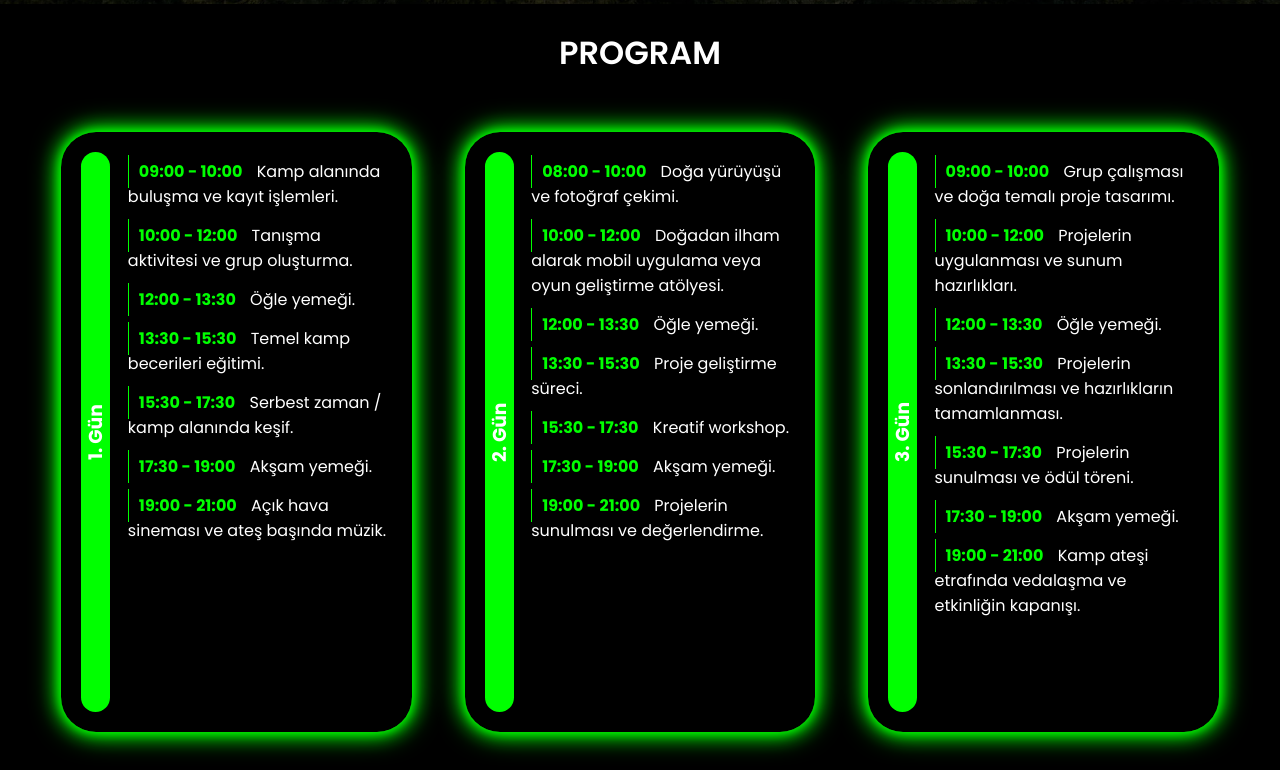
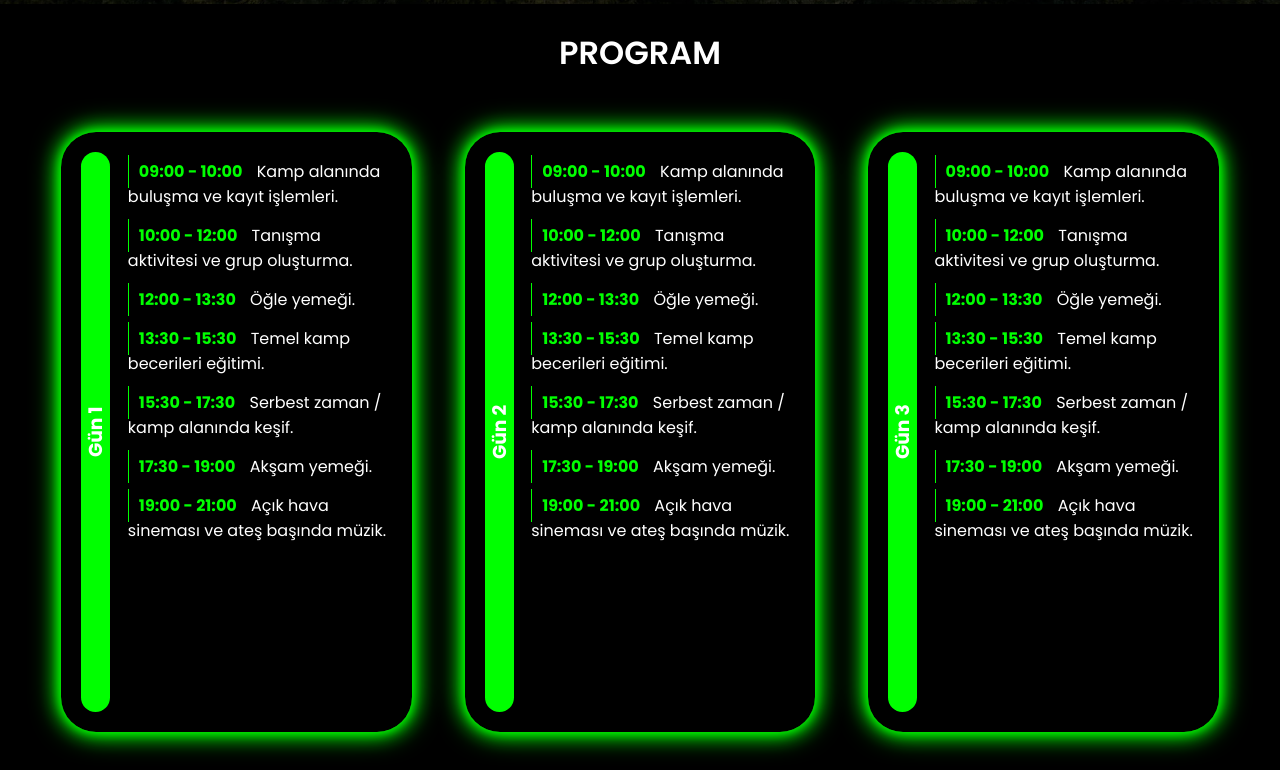
Before and after one commit to damlahub/CodeFest, a plain HTML site: page index.html in a window 1280 px wide. Shown: the part 796-1566 px from the top of the page. Drawn offline with nearby package versions, Linux system fonts and the light colour scheme.

Commit message:
program.js yazıldı.

```diff
--- /dev/null
+++ b/apps/programs.js
@@ -0,0 +1,132 @@
+const programs = [
+    {
+        day: "Gün 1",
+        programHours: "09:00 - 10:00",
+        details: "Kamp alanında buluşma ve kayıt işlemleri."
+    },
+    {
+        day: "Gün 1",
+        programHours: "10:00 - 12:00",
+        details: "Tanışma aktivitesi ve grup oluşturma."
+    },
+    {
+        day: "Gün 1",
+        programHours: "12:00 - 13:30",
+        details: "Öğle yemeği."
+    },
+    {
+        day: "Gün 1",
+        programHours: "13:30 - 15:30",
+        details: "Temel kamp becerileri eğitimi."
+    },
+    {
+        day: "Gün 1",
+        programHours: "15:30 - 17:30",
+        details: "Serbest zaman / kamp alanında keşif."
+    },
+    {
+        day: "Gün 1",
+        programHours: "17:30 - 19:00",
+        details: " Akşam yemeği."
+    },
+    {
+        day: "Gün 1",
+        programHours: "19:00 - 21:00",
+        details: "Açık hava sineması ve ateş başında müzik."
+    },
+    {
+        day: "Gün 2",
+        programHours: "09:00 - 10:00",
+        details: "Kamp alanında buluşma ve kayıt işlemleri."
+    },
+    {
+        day: "Gün 2",
+        programHours: "10:00 - 12:00",
+        details: "Tanışma aktivitesi ve grup oluşturma."
+    },
+    {
+        day: "Gün 2",
+        programHours: "12:00 - 13:30",
+        details: "Öğle yemeği."
+    },
+    {
+        day: "Gün 2",
+        programHours: "13:30 - 15:30",
+        details: "Temel kamp becerileri eğitimi."
+    },
+    {
+        day: "Gün 2",
+        programHours: "15:30 - 17:30",
+        details: "Serbest zaman / kamp alanında keşif."
+    },
+    {
+        day: "Gün 2",
+        programHours: "17:30 - 19:00",
+        details: " Akşam yemeği."
+    },
+    {
+        day: "Gün 2",
+        programHours: "19:00 - 21:00",
+        details: "Açık hava sineması ve ateş başında müzik."
+    },
+    {
+        day: "Gün 3",
+        programHours: "09:00 - 10:00",
+        details: "Kamp alanında buluşma ve kayıt işlemleri."
+    },
+    {
+        day: "Gün 3",
+        programHours: "10:00 - 12:00",
+        details: "Tanışma aktivitesi ve grup oluşturma."
+    },
+    {
+        day: "Gün 3",
+        programHours: "12:00 - 13:30",
+        details: "Öğle yemeği."
+    },
+    {
+        day: "Gün 3",
+        programHours: "13:30 - 15:30",
+        details: "Temel kamp becerileri eğitimi."
+    },
+    {
+        day: "Gün 3",
+        programHours: "15:30 - 17:30",
+        details: "Serbest zaman / kamp alanında keşif."
+    },
+    {
+        day: "Gün 3",
+        programHours: "17:30 - 19:00",
+        details: " Akşam yemeği."
+    },
+    {
+        day: "Gün 3",
+        programHours: "19:00 - 21:00",
+        details: "Açık hava sineması ve ateş başında müzik."
+    }
+]
+
+const programSection = document.getElementById("program");
+const programCards = document.createElement("div");
+programCards.classList.add("program-cards");
+
+function createProgramCard(day) {
+    const dayPrograms = programs.filter((program) => program.day === day);
+
+    const dayProgramsCard = dayPrograms.map((program) => {
+        return `<li><span class="green">${program.programHours}</span> ${program.details}</li>`;
+    }).join("");
+
+    const programCard = document.createElement("div");
+    programCard.classList.add("program-card");
+    programCard.innerHTML = `<h1>${day}</h1><ul>${dayProgramsCard}</ul>`;
+
+    return programCard;
+}
+
+["Gün 1", "Gün 2", "Gün 3"].forEach((day) => {
+    const programCard = createProgramCard(day);
+    programCards.appendChild(programCard);
+});
+
+programSection.appendChild(programCards);
--- a/index.html
+++ b/index.html
@@ -66,47 +66,6 @@
 
         <section id="program">
             <h1 class="green-section-title">Program</h1>
-            <div class="program-cards">
-                <div class="program-card">
-                    <h1>1. Gün</h1>
-                    <ul>
-                        <li><span class="green">09:00 - 10:00</span> Kamp alanında buluşma ve kayıt işlemleri.</li>
-                        <li><span class="green">10:00 - 12:00</span> Tanışma aktivitesi ve grup oluşturma. </li>
-                        <li><span class="green">12:00 - 13:30</span> Öğle yemeği. </li>
-                        <li><span class="green">13:30 - 15:30</span> Temel kamp becerileri eğitimi. </li>
-                        <li><span class="green">15:30 - 17:30</span> Serbest zaman / kamp alanında keşif. </li>
-                        <li><span class="green">17:30 - 19:00</span> Akşam yemeği. </li>
-                        <li><span class="green">19:00 - 21:00</span> Açık hava sineması ve ateş başında müzik. </li>
-                    </ul>
-                </div>
-                <div class="program-card">
-                    <h1>2. Gün</h1>
-                    <ul>
-                        <li><span class="green">08:00 - 10:00</span> Doğa yürüyüşü ve fotoğraf çekimi.</li>
-                        <li><span class="green">10:00 - 12:00</span> Doğadan ilham alarak mobil uygulama veya oyun
-                            geliştirme atölyesi.</li>
-                        <li><span class="green">12:00 - 13:30</span> Öğle yemeği. </li>
-                        <li><span class="green">13:30 - 15:30</span> Proje geliştirme süreci. </li>
-                        <li><span class="green">15:30 - 17:30</span> Kreatif workshop. </li>
-                        <li><span class="green">17:30 - 19:00</span> Akşam yemeği. </li>
-                        <li><span class="green">19:00 - 21:00</span> Projelerin sunulması ve değerlendirme. </li>
-                    </ul>
-                </div>
-                <div class="program-card">
-                    <h1>3. Gün</h1>
-                    <ul>
-                        <li><span class="green">09:00 - 10:00</span> Grup çalışması ve doğa temalı proje tasarımı.</li>
-                        <li><span class="green">10:00 - 12:00</span> Projelerin uygulanması ve sunum hazırlıkları. </li>
-                        <li><span class="green">12:00 - 13:30</span> Öğle yemeği. </li>
-                        <li><span class="green">13:30 - 15:30</span> Projelerin sonlandırılması ve hazırlıkların
-                            tamamlanması. </li>
-                        <li><span class="green">15:30 - 17:30</span> Projelerin sunulması ve ödül töreni. </li>
-                        <li><span class="green">17:30 - 19:00</span> Akşam yemeği. </li>
-                        <li><span class="green">19:00 - 21:00</span> Kamp ateşi etrafında vedalaşma ve etkinliğin
-                            kapanışı.</li>
-                    </ul>
-                </div>
-            </div>
         </section>
         <section id="gallery">
             <div class="swiper mySwiper">
@@ -207,6 +166,7 @@
     <script src="apps/counter.js"></script>
     <script src="apps/faq.js"></script>
     <script src="apps/register-processing.js"></script>
+    <script src="apps/programs.js"></script>
 
 </body>
 
```
